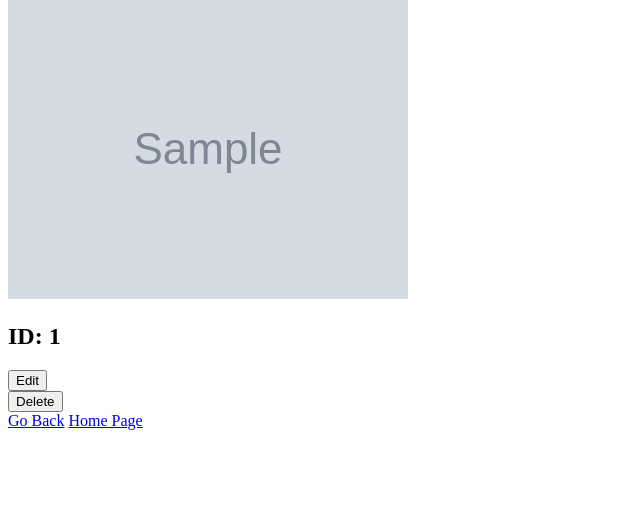
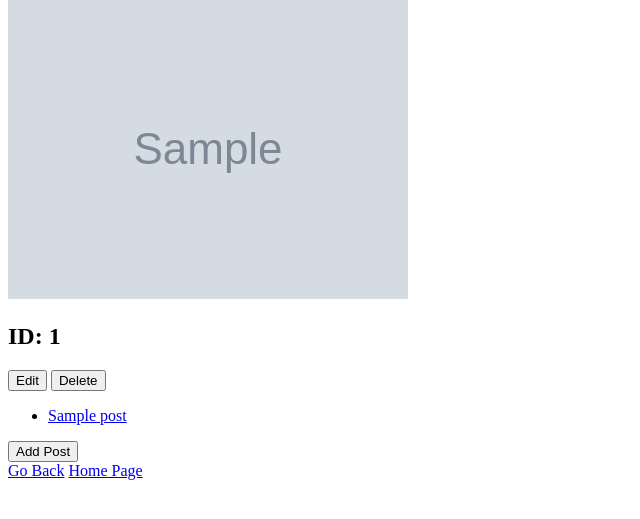
Before and after one commit to DHoward2/blogly, a Flask app: page /users/1 in a window 1280 px wide. Shown: the part 81-600 px from the top of the page, without its empty margins (0-640 px from the left). Run offline with Flask 3, Linux system fonts and the light colour scheme; tables that the repository leaves empty hold one stand-in row (values such as "Sample post"); grey boxes marked "Sample" are stand-in pictures.

Commit message:
Part Two

```diff
--- a/app.py
+++ b/app.py
@@ -1,6 +1,6 @@
 from flask import Flask, request, render_template, redirect
 from flask_debugtoolbar import DebugToolbarExtension
-from models import db, connect_db, User
+from models import db, connect_db, User, Post
 
 
 
@@ -22,7 +22,9 @@ connect_db(app)
 @app.route('/')
 def home_page():
     """Shows home page"""
-    return render_template('home.html')
+    posts = Post.query.order_by(Post.created_at.desc()).limit(5).all()
+
+    return render_template('home.html', posts=posts)
 
 @app.route('/users')
 def user_listings():
@@ -49,7 +51,8 @@ def user_details(user_id):
     """Show user Details"""
 
     user = User.query.get_or_404(user_id)
-    return render_template('user_details.html', user=user)
+    posts = user.posts
+    return render_template('user_details.html', user=user, posts=posts)
 
 @app.route('/users/<int:user_id>/edit')
 def user_edit_form(user_id):
@@ -70,6 +73,62 @@ def user_edit(user_id):
 
     return redirect(f"/users/{user.id}")
 
+@app.route('/users/<int:user_id>/post/new')
+def add_post_form(user_id):
+    """Show add post form"""
+    user = User.query.get_or_404(user_id)
+    return render_template("add_post_form.html", user=user)
+
+@app.route('/users/<int:user_id>/post/new', methods=['POST'])
+def add_post(user_id):
+    """Add post form"""
+    user = User.query.get_or_404(user_id)
+
+    new_post = Post(title=request.form["title"],
+                    content=request.form["content"],
+                    user_id=user.id)
+    db.session.add(new_post)
+    db.session.commit()
+    return redirect(f"/users/{user.id}")
+
+@app.route('/users/<int:user_id>/post/<int:post_id>')
+def post_details(user_id, post_id):
+    user = User.query.get_or_404(user_id)
+    post = Post.query.get_or_404(post_id)
+
+    return render_template("post_details.html", user=user, post=post)
+
+@app.route('/users/<int:user_id>/post/<int:post_id>/edit', methods=["POST"])
+def post_edit(user_id, post_id):
+    """Post edit Form"""
+    user = User.query.get_or_404(user_id)
+    post = Post.query.get_or_404(post_id)
+
+    post.title=request.form["title"]
+    post.content=request.form["content"]
+
+    db.session.add(post)
+    db.session.commit()
+    return redirect(f"/users/{user.id}/post/{post.id}")
+
+@app.route('/users/<int:user_id>/post/<int:post_id>/edit')
+def post_edit_form(user_id, post_id):
+    """Show post edit page"""
+    user = User.query.get_or_404(user_id)
+    post = Post.query.get_or_404(post_id)
+    return render_template('post_edit.html',user=user,post=post)
+
+@app.route('/users/<int:user_id>/post/<int:post_id>/delete', methods=["POST"])
+def post_delete(user_id,post_id):
+    """Delete user"""
+    user = User.query.get_or_404(user_id)
+    post = Post.query.get_or_404(post_id)
+    db.session.delete(post)
+    db.session.commit()
+
+    return redirect(f"/users/{user.id}")
+
+
 @app.route('/users/<int:user_id>/delete', methods=['POST'])
 def user_delete(user_id):
     """Delete user"""
--- a/templates/user_details.html
+++ b/templates/user_details.html
@@ -5,13 +5,21 @@
 <img src="{{user.image_url}}">
 <h2>ID: {{user.id}}</h2>
 
-<form action="/users/{{user.id}}/edit">
-    <button formmethod="get">Edit</button>
+<form>
+    <button formmethod="get" formaction="/users/{{user.id}}/edit">Edit</button>
+
+    <button formmethod="post" formaction="/users/{{user.id}}/delete" >Delete</button>
 </form>
-<form action="/users/{{user.id}}/delete">
-    <button formmethod="post" >Delete</button>
+<form>
+    <ul>
+        {% for post in posts %}
+        <li><a href="/users/{{user.id}}/post/{{post.id}}">{{post.title}}</a></li>
+        {% endfor %}
+    </ul>
+
+    <button formmethod="get"
+    formaction="/users/{{user.id}}/post/new">Add Post</button>
 </form>
-
 
 
 <a href="/users">Go Back</a>
--- a/templates/user_list.html
+++ b/templates/user_list.html
@@ -8,11 +8,11 @@
     {% endfor %}
 </ul>
 <h2>Add User</h2>
-<form action="/users" method="post">
+<form>
     <input type="text" name="first_name" placeholder="First Name">
     <input type="text" name="last_name" placeholder="Last Name">
     <input type="text" name="image_url" placeholder="Image URL">
-    <button>Submit</button>
+    <button formaction="/users" formmethod="post">Submit</button>
 
 </form>
 {% endblock %}
```
Also changed, not shown: models.py (+23 -2 lines), seed.py (+16 -1 lines), templates/add_post_form.html (added, +16 -0 lines), templates/home.html (+13 -1 lines), templates/post_details.html (added, +18 -0 lines), templates/post_edit.html (added, +14 -0 lines).
